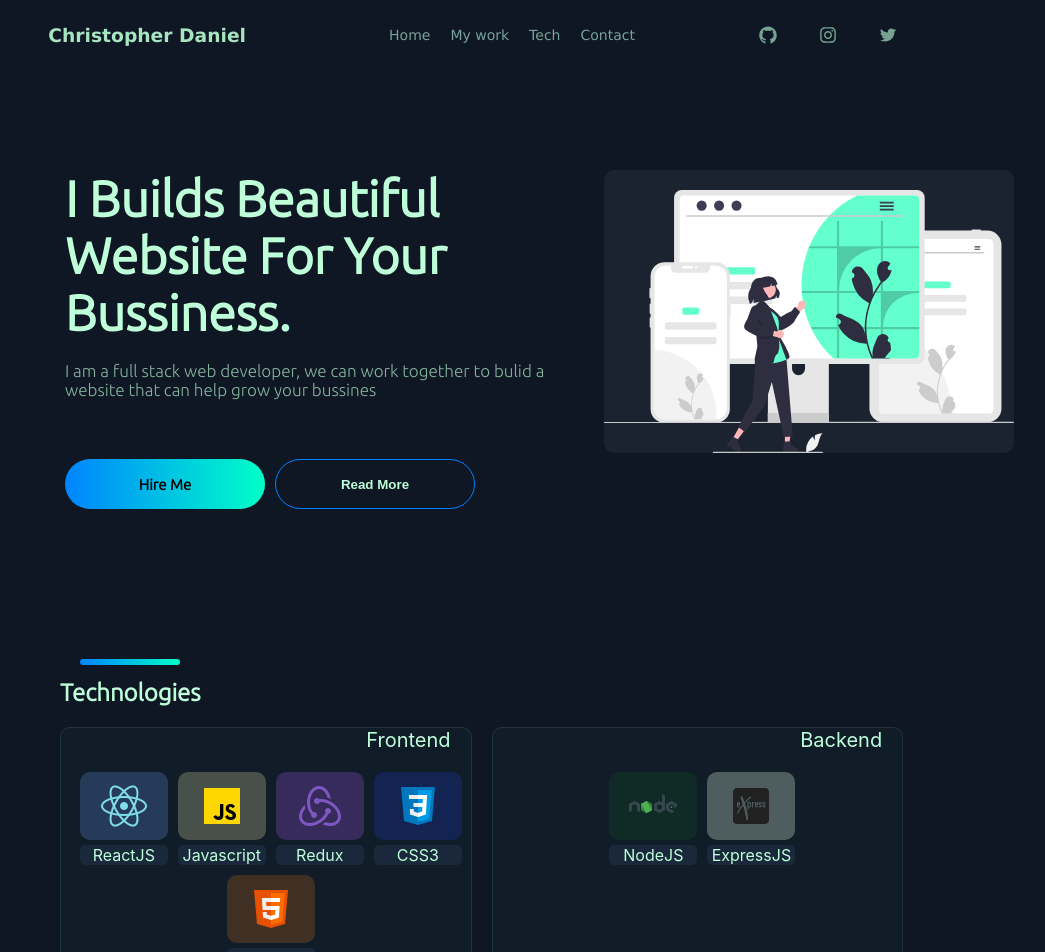
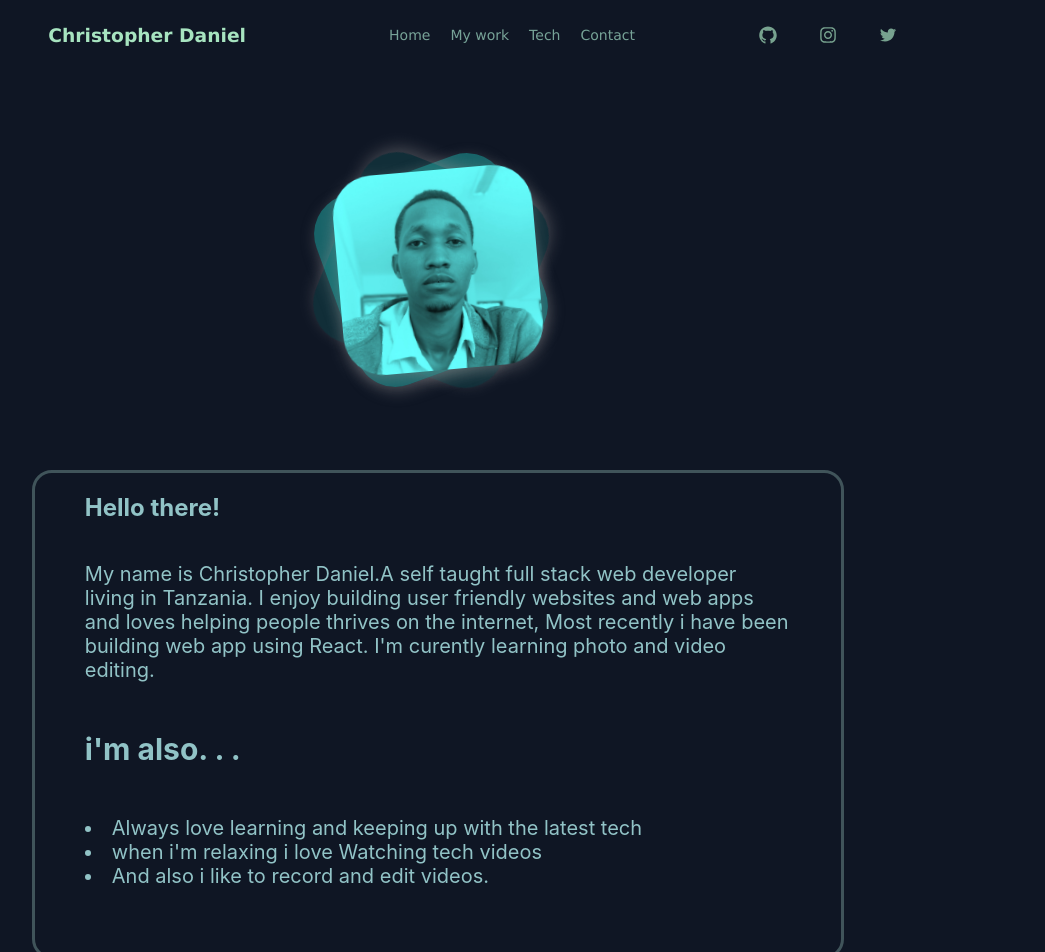
Before and after one commit to De688/MyPortfolio, a React (Create React App) app: page /readmore in a window 1280 px wide. Shown: the top 952 px of the page, without its empty margins (138-1183 px from the left). Built offline with nearby package versions, Linux system fonts and the light colour scheme.

Commit message:
another commit

```diff
--- a/src/App.js
+++ b/src/App.js
@@ -1,29 +1,32 @@
-import React,{useRef} from 'react'
-import './App.css';
-import {BrowserRouter as Router,Routes,Route} from 'react-router-dom'
-import Navbar from './Navbar/Navbar.js'
-import Pageroute from './Pages/pageroute';
-
+import React, { useRef } from "react";
+import "./App.css";
+import { BrowserRouter as Router, Routes, Route } from "react-router-dom";
+import Navbar from "./Navbar/Navbar.js";
+import Pageroute from "./Pages/pageroute";
+import ReadMore from "./Pages/Readmore/ReadMore";
 
 function App() {
-  const home = useRef(null)
-  const mywork = useRef(null)
-  const contact = useRef(null)
-  const tech = useRef(null)
+  const home = useRef(null);
+  const mywork = useRef(null);
+  const contact = useRef(null);
+  const tech = useRef(null);
 
-  const pagescroll = (elementRef,e)=>{
-    e.preventDefault()
+  const pagescroll = (elementRef, e) => {
+    e.preventDefault();
     window.scrollTo({
       top: elementRef.current.offsetTop,
-      behavior: 'smooth'
-    })
- }
+      behavior: "smooth",
+    });
+  };
   return (
     <div className="App">
-    <Router>
-       <Navbar/>
-        <Pageroute/>
-    </Router>
+      <Router>
+        <Navbar />
+        <Routes>
+          <Route path="/" element={<Pageroute />} />
+          <Route path="/readmore" element={<ReadMore />} />
+        </Routes>
+      </Router>
     </div>
   );
 }
--- a/src/Navbar/Navbar.js
+++ b/src/Navbar/Navbar.js
@@ -1,64 +1,98 @@
-import React,{useState} from 'react'
-import './Navbar.css'
-import {Link} from 'react-scroll'
-import {NavLink} from 'react-router-dom'
-import { AiFillGithub,AiOutlineInstagram,AiOutlineTwitter } from "react-icons/ai";
+import React, { useState } from "react";
+import "./Navbar.css";
+import { Link } from "react-scroll";
+import { NavLink } from "react-router-dom";
+import {
+  AiFillGithub,
+  AiOutlineInstagram,
+  AiOutlineTwitter,
+} from "react-icons/ai";
 
-import Hamburger from 'hamburger-react'
+import Hamburger from "hamburger-react";
 
 function Navbar() {
-  const [toggled, setToggled] = useState(false)
-  const showmenu=()=>{
-    setToggled(!toggled)
-  }
-  const activebtnstyle=({isActive})=>{
+  const [toggled, setToggled] = useState(false);
+  const showmenu = () => {
+    setToggled(!toggled);
+  };
+  const activebtnstyle = ({ isActive }) => {
     return {
-
-        color: isActive ? 'rgb(184, 248, 211)' : 'rgba(167, 228, 192, 0.685)'
-      }
-  }
+      color: isActive ? "rgb(184, 248, 211)" : "rgba(167, 228, 192, 0.685)",
+    };
+  };
 
   // Scroll to a certain part of the page smoothly
   // when a button is clicked
 
-
   return (
-    <section className='navbarcontainer'>
-        <div className='logo'>
+    <section className="navbarcontainer">
+      <div className="logo">
         <h3>Christopher Daniel</h3>
       </div>
-        <div className={!toggled ?'headerInfo' :'headerInfo-isopen'}>
+      <div className={!toggled ? "headerInfo" : "headerInfo-isopen"}>
         <ul>
-               <Link  to='/' smooth={true} spy={true} activeClass="active" style={{activebtnstyle}} className='navbar-li'>
+          <Link
+            to="/"
+            smooth={true}
+            spy={true}
+            activeClass="active"
+            style={{ activebtnstyle }}
+            className="navbar-li"
+          >
             <li>Home</li>
           </Link>
-               <Link to='mywork' smooth={true} spy={true} activeClass="active" style={{activebtnstyle}}  className= 'navbar-li' >
+          <Link
+            to="mywork"
+            smooth={true}
+            spy={true}
+            activeClass="active"
+            style={{ activebtnstyle }}
+            className="navbar-li"
+          >
             <li>My work</li>
           </Link>
-               <Link to='tech' smooth={true} spy={true} activeClass="active" style={{activebtnstyle}}  className='navbar-li'>
+          <Link
+            to="tech"
+            smooth={true}
+            spy={true}
+            activeClass="active"
+            style={{ activebtnstyle }}
+            className="navbar-li"
+          >
             <li>Tech</li>
           </Link>
-               <Link to='contact' smooth={true} spy={true} activeClass="active" style={{activebtnstyle}}  className='navbar-li'>
+          <Link
+            to="contact"
+            smooth={true}
+            spy={true}
+            activeClass="active"
+            style={{ activebtnstyle }}
+            className="navbar-li"
+          >
             <li>Contact</li>
           </Link>
         </ul>
       </div>
-        <div className='socialmedialogo'>
-          <NavLink to='#' className='sociallogo-navlink' activeStyle={{fontSize:'25px', color:'rgb(184, 248, 211)'}}>
-              <AiFillGithub className='sociallogo'/>
+      <div className="socialmedialogo">
+        <NavLink
+          to="#"
+          className="sociallogo-navlink"
+          activeStyle={{ fontSize: "25px", color: "rgb(184, 248, 211)" }}
+        >
+          <AiFillGithub className="sociallogo" />
         </NavLink>
-          <NavLink to='#' className='sociallogo-navlink'>
-              <AiOutlineInstagram className='sociallogo'/>
+        <NavLink to="#" className="sociallogo-navlink">
+          <AiOutlineInstagram className="sociallogo" />
         </NavLink>
-          <NavLink to='#' className='sociallogo-navlink'>
-            <AiOutlineTwitter className='sociallogo'/>
+        <NavLink to="#" className="sociallogo-navlink">
+          <AiOutlineTwitter className="sociallogo" />
         </NavLink>
       </div>
-        <div className='hambager' onClick={showmenu}>
-            <Hamburger color='rgb(167, 228, 192)' />
+      <div className="hambager" onClick={showmenu}>
+        <Hamburger color="rgb(167, 228, 192)" />
       </div>
     </section>
-  )
+  );
 }
 
-export default Navbar
+export default Navbar;
--- a/src/Pages/Home/Home.js
+++ b/src/Pages/Home/Home.js
@@ -1,29 +1,42 @@
-import React from 'react'
-import './Home.css'
-import Heroimage from '../../../src/Heroimage2.svg'
+import React from "react";
+import "./Home.css";
+import Heroimage from "../../../src/Heroimage2.svg";
+import { useNavigate } from "react-router-dom";
+import { NavLink } from "react-router-dom";
 
 function Home() {
   return (
     <>
-    <section  className='homemaincontainer' id='/'>
-    <div className='wrapper'>
-        <div className='herocontainer'>
-          <div className='herobigtext'>
-             <div className='herobigtext1'>I Builds Beautiful Website For Your Bussiness.</div>
-             <div className='herobigtext2'>I am a full stack web developer, we can work together to bulid a website that can help grow your bussines </div>
+      <section className="homemaincontainer" id="/">
+        <div className="wrapper">
+          <div className="herocontainer">
+            <div className="herobigtext">
+              <div className="herobigtext1">
+                I Builds Beautiful Website For Your Bussiness.
+              </div>
+              <div className="herobigtext2">
+                I am a full stack web developer, we can work together to bulid a
+                website that can help grow your bussines{" "}
+              </div>
+            </div>
+            <div className="herobtn">
+              <button type="button" className="herobtn1">
+                Hire Me
+              </button>
+              <NavLink to="/readmore">
+                <button type="button" className="herobtn2">
+                  Read More
+                </button>
+              </NavLink>
+            </div>
           </div>
-          <div className='herobtn'>
-             <button tyepe='button' className='herobtn1' >Hire Me</button>
-             <button tyepe='button' className='herobtn2' >Read More</button>
+          <div className="heroimage">
+            <img src={Heroimage} alt="programing image" className="herosvg" />
           </div>
         </div>
-        <div className='heroimage'>
-            <img src={Heroimage} alt='programing image' className='herosvg'/>
-        </div>
-      </div>
-    </section>
+      </section>
     </>
-  )
+  );
 }
 
-export default Home
+export default Home;
--- /dev/null
+++ b/src/Pages/Readmore/ReadMore.css
@@ -0,0 +1,99 @@
+.Readmore_maincontainer {
+  width: 90%;
+  min-height: 400px;
+  display: flex;
+  position: relative;
+  justify-content: center;
+  background-color: transparent;
+  margin-top: 100px;
+}
+.readmorewrapper {
+  display: flex;
+  align-items: center;
+  flex-direction: column;
+  position: absolute;
+}
+.myimage {
+  width: 200px;
+  height: 200px;
+  object-fit: cover;
+  background-color: aliceblue;
+  border-radius: 20%;
+  position: absolute;
+  transform: rotate(-5deg);
+  z-index: 20;
+  box-shadow: rgba(161, 157, 157, 0.35) 0px 5px 15px;
+}
+.myimageshadow {
+  content: "";
+  background-color: rgba(33, 182, 175, 0.486);
+  width: 200px;
+  height: 200px;
+  margin-right: 5px;
+  border-radius: 20%;
+  transform: rotate(-20deg);
+  margin-left: -10px;
+  position: absolute;
+  z-index: 1;
+  box-shadow: rgba(161, 157, 157, 0.35) 0px 5px 15px;
+}
+.myimageshadow2 {
+  content: "";
+  background-color: rgba(33, 182, 175, 0.144);
+  width: 200px;
+  height: 200px;
+  margin-right: 5px;
+  border-radius: 20%;
+  transform: rotate(-30deg);
+  margin-left: -10px;
+  position: absolute;
+  z-index: 1;
+  box-shadow: rgba(161, 157, 157, 0.35) 0px 5px 15px;
+  animation: shadowmove 10s infinite linear;
+}
+@keyframes shadowmove {
+  from {
+    transform: rotate(0deg);
+  }
+  to {
+    transform: rotate(360deg);
+  }
+}
+.descrpitions {
+  position: relative;
+  display: flex;
+  flex-direction: column;
+  align-content: center;
+  justify-content: center;
+  z-index: 10;
+  margin-top: 300px;
+  width: 70%;
+  min-height: 200px;
+  background-color: transparent;
+  border: 3px solid rgba(199, 255, 238, 0.267);
+  border-radius: 20px;
+  margin-bottom: 50px;
+}
+
+.header3 {
+  padding-left: 50px;
+  font-weight: bold;
+  color: rgba(187, 250, 250, 0.76);
+}
+.goodwords {
+  color: rgba(187, 250, 250, 0.76);
+  padding: 0px 50px;
+  font-size: 20px;
+}
+
+@media screen and (max-width: 700px) {
+  .Readmore_maincontainer {
+    width: 100%;
+  }
+  .descrpitions {
+    width: 90%;
+  }
+  .goodwords {
+    padding: 5px 20px;
+  }
+}
--- /dev/null
+++ b/src/Pages/Readmore/ReadMore.js
@@ -0,0 +1,39 @@
+import React from "react";
+import "./ReadMore.css";
+import pic from "../../../src/myimage.jpg";
+
+function ReadMore() {
+  return (
+    <section className="Readmore_maincontainer">
+      <div className="readmorewrapper">
+        <img src={pic} alt="image" className="myimage" />
+        <div className="myimageshadow"></div>
+        <div className="myimageshadow2"></div>
+      </div>
+
+      <div className="descrpitions">
+        <h2 className="header3"> Hello there! </h2>
+        <p className="goodwords">
+          My name is Christopher Daniel.A self taught full stack web developer
+          living in Tanzania. I enjoy building user friendly websites and web
+          apps and loves helping people thrives on the internet, Most recently i
+          have been building web app using React. I'm curently learning photo
+          and video editing.
+          <br></br>
+          <br></br>
+          <span>
+            <h1>i'm also. . .</h1>
+            <br></br>
+            <li>Always love learning and keeping up with the latest tech</li>
+            <li>when i'm relaxing i love Watching tech videos </li>
+            <li>And also i like to record and edit videos.</li>
+            <br></br>
+            <br></br>
+          </span>
+        </p>
+      </div>
+    </section>
+  );
+}
+
+export default ReadMore;
```
Also changed, not shown: src/Pages/Contact/Contact.css (+51 -56 lines), src/Pages/Contact/Contact.js (+105 -61 lines), src/Pages/pageroute.js (+12 -11 lines), src/myimage.jpg (added). Lines whose indentation alone changed are shown as unchanged.
